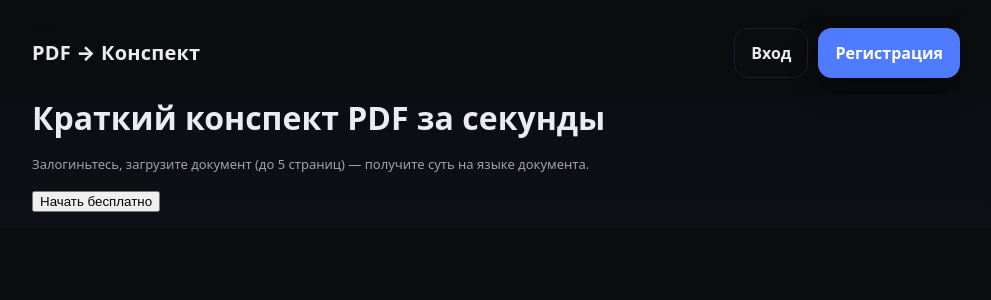
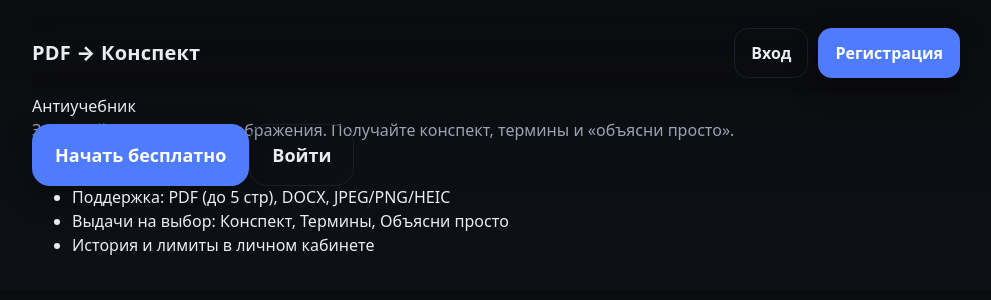
Before and after one commit to geochernyshev-lab/mvp-summarize, a Next.js app: page / in a window 1280 px wide. Shown: the top 300 px of the page, without its empty margins (144-1135 px from the left). Built offline with nearby package versions, Linux system fonts and the light colour scheme; no server answers.

Commit message:
Update page.tsx

```diff
--- a/app/page.tsx
+++ b/app/page.tsx
@@ -1,9 +1,45 @@
-export default function Home() {
+'use client';
+
+import { useEffect, useState } from 'react';
+import Link from 'next/link';
+import { supabase } from '@/lib/supabaseClient';
+
+export default function HomePage() {
+  const [authed, setAuthed] = useState<boolean | null>(null);
+
+  useEffect(() => {
+    supabase.auth.getSession().then(({ data }) => {
+      const has = !!data.session;
+      setAuthed(has);
+      if (has) window.location.replace('/dashboard'); // мгновенный редирект для залогиненых
+    });
+  }, []);
+
+  // Пока проверяем сессию — аккуратный сплэш, без мигалки
+  if (authed === null) {
+    return (
+      <section className="hero">
+        <div className="hero-head">Антиучебник</div>
+        <div className="hero-sub muted">Готовим понятные конспекты из ваших файлов</div>
+        <div className="splash" />
+      </section>
+    );
+  }
+
+  // Гость видит краткий лендинг
   return (
-    <div className="grid">
-      <h1>Краткий конспект PDF за секунды</h1>
-      <p className="small">Залогиньтесь, загрузите документ (до 5 страниц) — получите суть на языке документа.</p>
-      <a href="/signup"><button>Начать бесплатно</button></a>
-    </div>
+    <section className="hero">
+      <div className="hero-head">Антиучебник</div>
+      <div className="hero-sub muted">Загружайте PDF, DOCX, изображения. Получайте конспект, термины и «объясни просто».</div>
+      <div className="cta-row">
+        <Link href="/signup" className="btn primary btn-xl">Начать бесплатно</Link>
+        <Link href="/login" className="btn ghost btn-xl">Войти</Link>
+      </div>
+      <ul className="bullets">
+        <li>Поддержка: PDF (до 5 стр), DOCX, JPEG/PNG/HEIC</li>
+        <li>Выдачи на выбор: Конспект, Термины, Объясни просто</li>
+        <li>История и лимиты в личном кабинете</li>
+      </ul>
+    </section>
   );
 }
```
